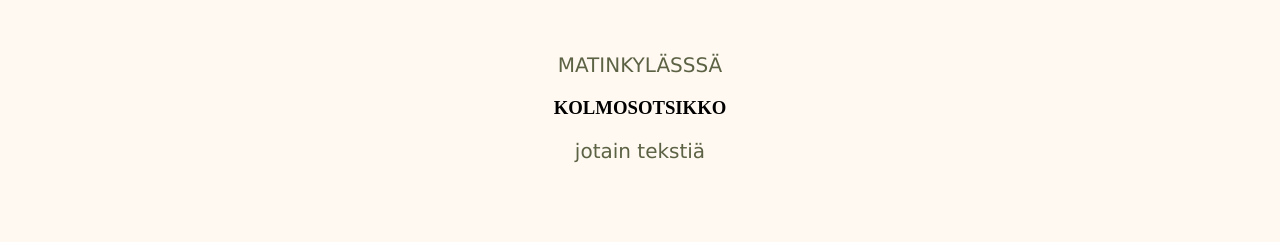
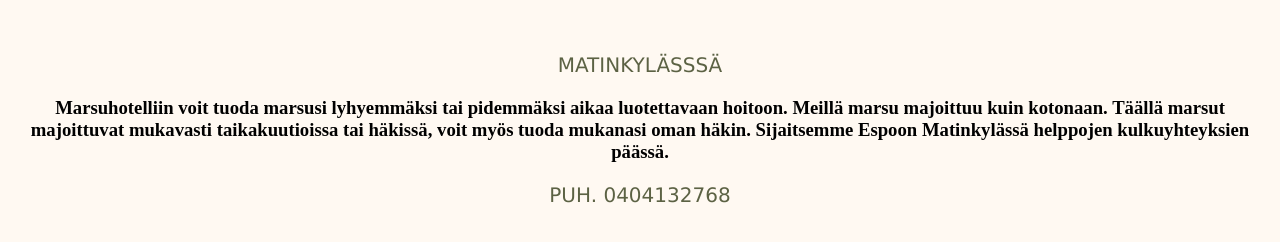
Before and after one commit to Kaislakudjoi/Kaislakudjoi.github.io, a plain HTML site: page index.html in a window 1280 px wide. Shown: the part 342-584 px from the top of the page. Drawn offline with Linux system fonts and the light colour scheme.

Commit message:
etusivun tekstit

```diff
--- a/index.html
+++ b/index.html
@@ -21,8 +21,8 @@
     <p>MATINKYLÄSSSÄ</p>
 
     <section>
-        <h3> KOLMOSOTSIKKO</h3>
-        <p>jotain tekstiä</p>
+        <h3> Marsuhotelliin voit tuoda marsusi lyhyemmäksi tai pidemmäksi aikaa luotettavaan hoitoon. Meillä marsu majoittuu kuin kotonaan. Täällä marsut majoittuvat mukavasti taikakuutioissa tai häkissä, voit myös tuoda mukanasi oman häkin. Sijaitsemme Espoon Matinkylässä helppojen kulkuyhteyksien päässä.</h3>
+        <p>PUH. 0404132768</p>
     </section>
 
 
```
